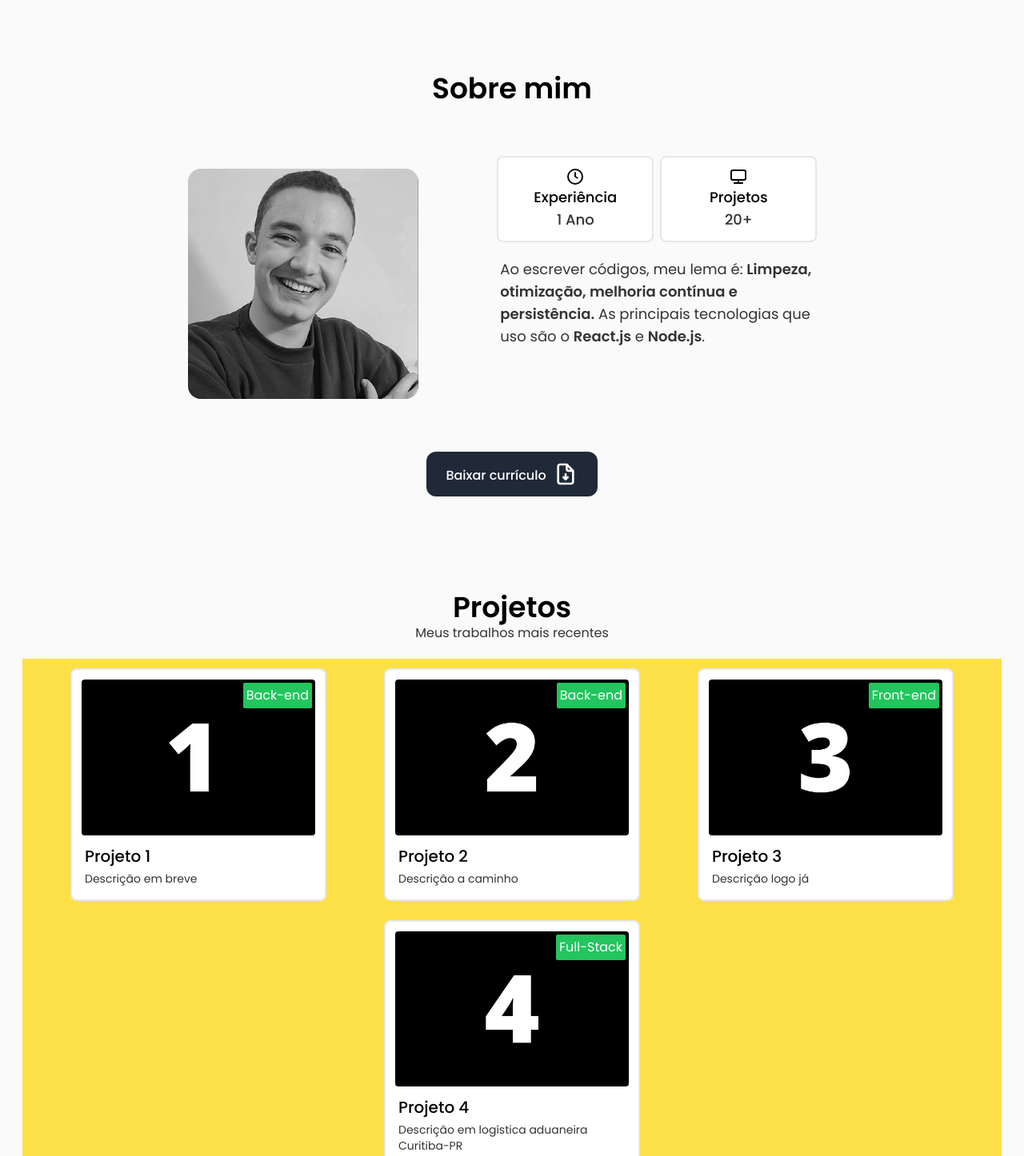
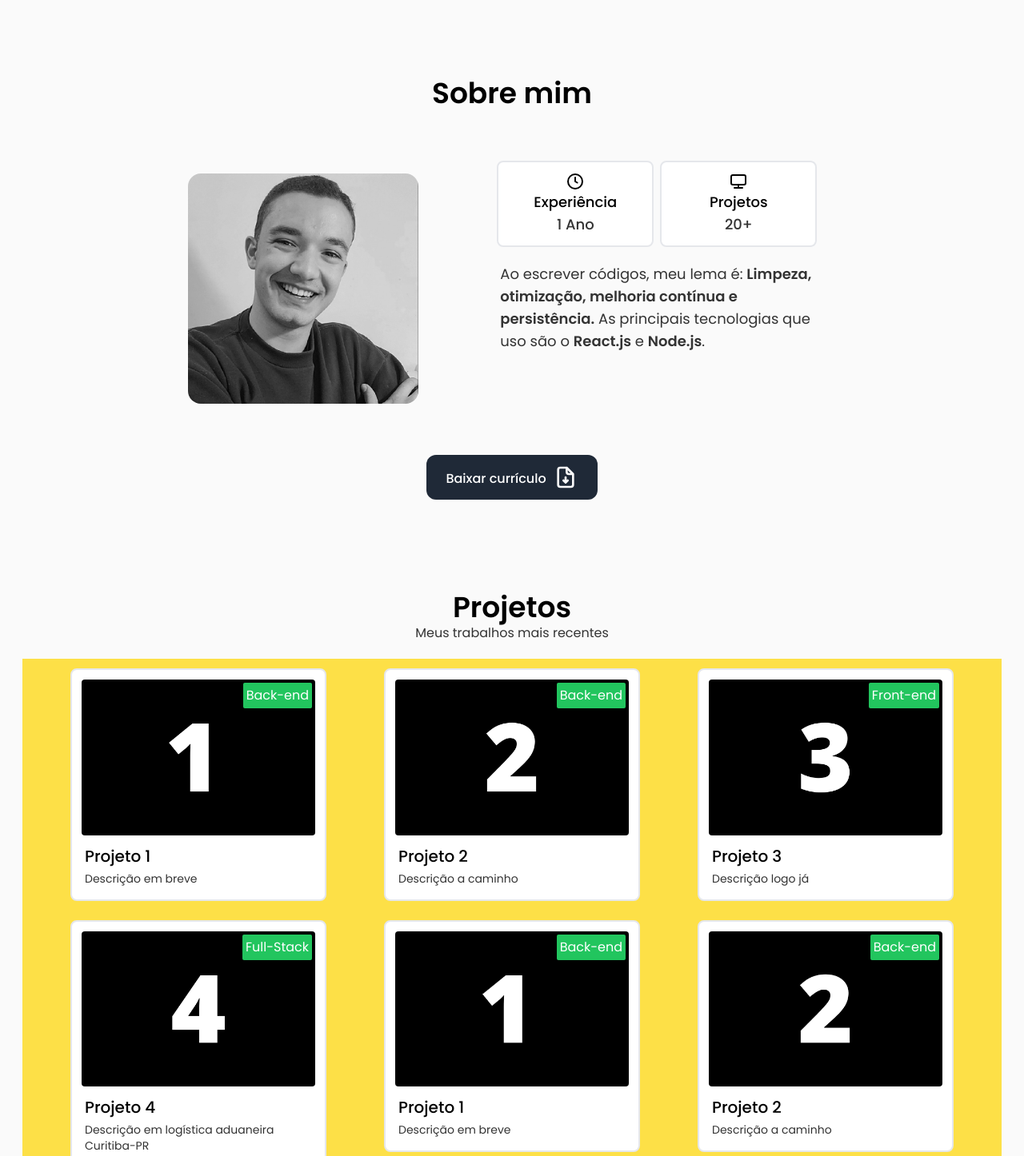
Before and after one commit to pguilhermef/pguilherme-portfolio, a Next.js app: page / in a window 1280 px wide. Shown: the part 584-2030 px from the top of the page at 80% size. Built offline with nearby package versions, Linux system fonts and the light colour scheme.

Commit message:
style: Ajusta as seções para serem mais próximas umas das outras no celular

```diff
--- a/components/AboutMe.js
+++ b/components/AboutMe.js
@@ -29,12 +29,12 @@ const handleDownload = () => {
 
 function AboutMe() {
   return (
-    <section id='about' className='flex flex-col justify-center items-center h-screen lg:h-[80vh] text-black font-poppins'>
-      <div className='flex flex-col justify-evenly items-center w-full max-w-6xl h-5/6'>
+    <section id='about' className='flex flex-col justify-center items-center h-[90vh] lg:h-[80vh] text-black font-poppins'>
+      <div className='flex flex-col justify-evenly items-center w-full max-w-6xl lg:h-5/6'>
       <div className='flex flex-col h-auto items-center lg:w-full lg:justify-center'>
         {/* Sobre mim */}
         <div className='flex'>
-          <p className='text-4xl font-semibold'>Sobre mim</p>
+          <p className='text-4xl font-semibold mt-2'>Sobre mim</p>
         </div>
         <div className='flex flex-col items-center lg:flex-row lg:justify-evenly lg:items-center lg:h-auto lg:w-5/6 lg:mb-10 lg:max-w-screen-xl'>
           {/* Photo */}
--- a/components/Home.js
+++ b/components/Home.js
@@ -17,9 +17,9 @@ function Homepage() {
   });
 
   return (
-    <section id='home' className='flex flex-col items-center justify-center lg:justify-end h-screen lg:h-[70vh] text-black font-poppins mt-5 lg:mb-10' ref={ref}>
-      <div className='flex flex-col justify-around items-center w-full max-w-6xl h-4/6'>
-        <div className='flex flex-col h-auto items-center px-7 lg:w-full'>
+    <section id='home' className='flex flex-col items-center justify-end h-[95vh] lg:h-[70vh] text-black font-poppins lg:mt-5 lg:mb-10' ref={ref}>
+      <div className='flex flex-col justify-around items-center w-full max-w-6xl lg:h-4/6'>
+        <div className='flex flex-col h-auto items-center lg:px-7 lg:w-full'>
           <div className='flex flex-col items-center lg:flex-row lg:justify-evenly lg:items-start lg:h-auto lg:w-5/6 lg:max-w-screen-2xl'>
             {/* Foto */}
             <div className='w-56 lg:w-72 flex justify-center mb-5'>
@@ -46,7 +46,7 @@ function Homepage() {
         </div>
 
         {/* Mouse */}
-        <div className={`flex justify-center ${inView ? 'opacity-100' : 'opacity-0'} transition-opacity duration-500 p-2`}>
+        <div className={`flex justify-center ${inView ? 'opacity-100' : 'opacity-0'} transition-opacity duration-500 p-2 mt-5`}>
           <div className='w-14'>
             <svg className='animate-bounce' xmlns='http://www.w3.org/2000/svg' viewBox='0 0 24 24'>
               <path fill='#000000' d='M12,6a1,1,0,0,0-1,1V9a1,1,0,0,0,2,0V7A1,1,0,0,0,12,6Zm0-4A7,7,0,0,0,5,9v6a7,7,0,0,0,14,0V9A7,7,0,0,0,12,2Zm5,13A5,5,0,0,1,7,15V9A5,5,0,0,1,17,9Z'/>
--- a/components/Projects.js
+++ b/components/Projects.js
@@ -40,20 +40,36 @@ const myProjects = [
     knowledgeArea: 'Full-Stack',
     githubLink: 'https://github.com/pguilhermef'
   },
+  {
+    name: 'Projeto 1',
+    description: 'Descrição em breve',
+    technologies: 'HTML, CSS, Javascript',
+    thumbnail: project1,
+    knowledgeArea: 'Back-end',
+    githubLink: 'https://github.com/pguilhermef'
+  },
+  {
+    name: 'Projeto 2',
+    description: 'Descrição a caminho',
+    technologies: 'Next.js, React, Tailwind.css, Javascript',
+    thumbnail: project2,
+    knowledgeArea: 'Back-end',
+    githubLink: 'https://github.com/pguilhermef'
+  },
 ]
 
 function Projects() {
   return (
     <section id='projects' className='flex flex-col justify-center items-center min-h-screen text-black font-poppins'>
       <div className='p-16 flex flex-col justify-around h-auto items-center px-7 lg:w-full lg:justify-center'>
-        {/* Titulo */}
-        <div className='flex flex-col items-center lg:mb-5'>
+        {/* Title */}
+        <div className='flex flex-col items-center mb-5'>
           <p className='text-4xl font-semibold'>Projetos</p>
           <p className='text-portfolio-gray'>Meus trabalhos mais recentes</p>
         </div>
         <div className='flex items-center lg:justify-evenly lg:items-center lg:h-auto lg:max-w-screen-lg xl:max-w-screen-xl m-auto xl:bg-yellow-300 2xl:bg-green-300'>
           {/* Projects */}
-            <div className='flex flex-wrap justify-evenly'>
+            <div className='flex flex-wrap justify-evenly 2xl:justify-between '>
               {myProjects.map((item) => {
                 return (
                   <Link key={item.name} href={item.githubLink}>
```
